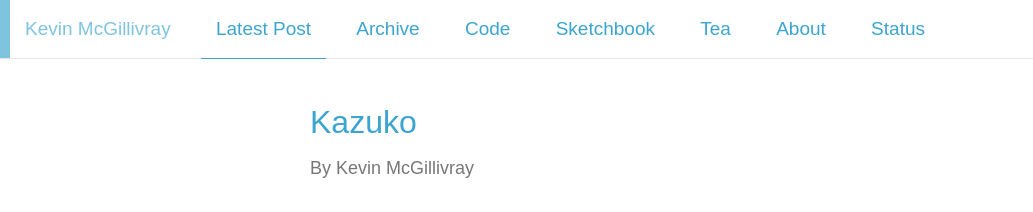
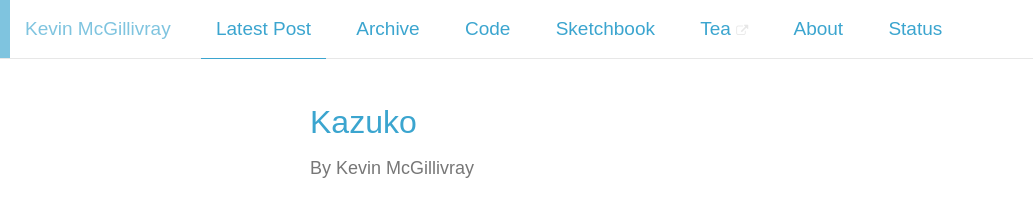
Before and after one commit to kmcgillivray/kmcgillivray.github.io, a Jekyll site: the page built from index.html, in a window 1280 px wide. Shown: the top 212 px of the page, without its empty margins (0-1033 px from the left). Built offline with Jekyll 4.4.1, drawn with Linux system fonts in a browser that asks for light colours; nearby versions of some CDN libraries.

Commit message:
Fix padding of nav elements on mobile

```diff
--- a/_includes/navigation.html
+++ b/_includes/navigation.html
@@ -16,7 +16,7 @@
   		  			<a href="/sketchbook">Sketchbook</a>
   		  		</li>
 						<li>
-  		  			<a target="_blank" href="http://teaguide.co">Tea</a>
+  		  			<a target="_blank" href="http://teaguide.co">Tea <span class="fa fa-external-link"></span></a>
   		  		</li>
   		  		<li {% if page.title == "About" %}class="active"{% endif %}>
   		  			<a href="/about">About</a>
--- a/_sass/navigation.scss
+++ b/_sass/navigation.scss
@@ -6,7 +6,6 @@
 .nav-name {
   width: 100%;
   text-align: center;
-  font-weight: bold;
   display: inline-block;
   color: $main-color;
   border-top: 5px solid $main-color;
@@ -15,18 +14,26 @@
   .nav-name {
     width: initial;
     text-align: left;
-    font-weight: normal;
     border-top: 0;
     border-left: 10px solid $main-color;
   }
 }
 .nav a {
   display: inline-block;
-  padding: 15px;
+  padding: 10px;
   border-bottom: none;
 }
 .nav-menu {
   display: inline-block;
+  margin-bottom: 1rem;
+}
+@media(min-width: 768px) {
+  .nav a {
+    padding: 15px;
+  }
+  .nav-menu {
+    margin-bottom: 0;
+  }
 }
 .nav-right {
   float: right;
@@ -63,3 +70,7 @@
     border-bottom: 1px solid $main-color;
   }
 }
+.nav-menu .fa {
+  color: $light-grey;
+  font-size: .6rem;
+}
```
